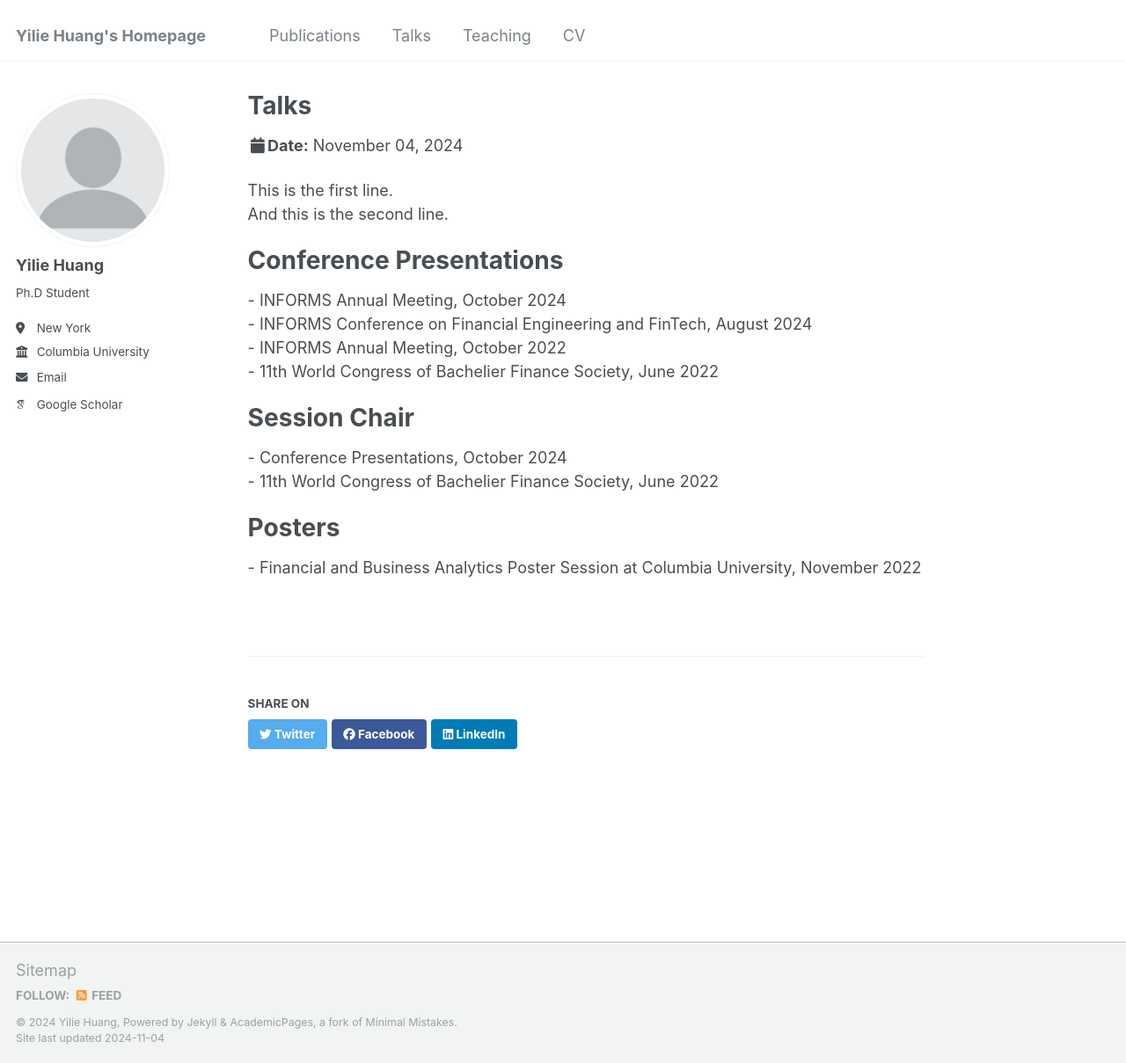
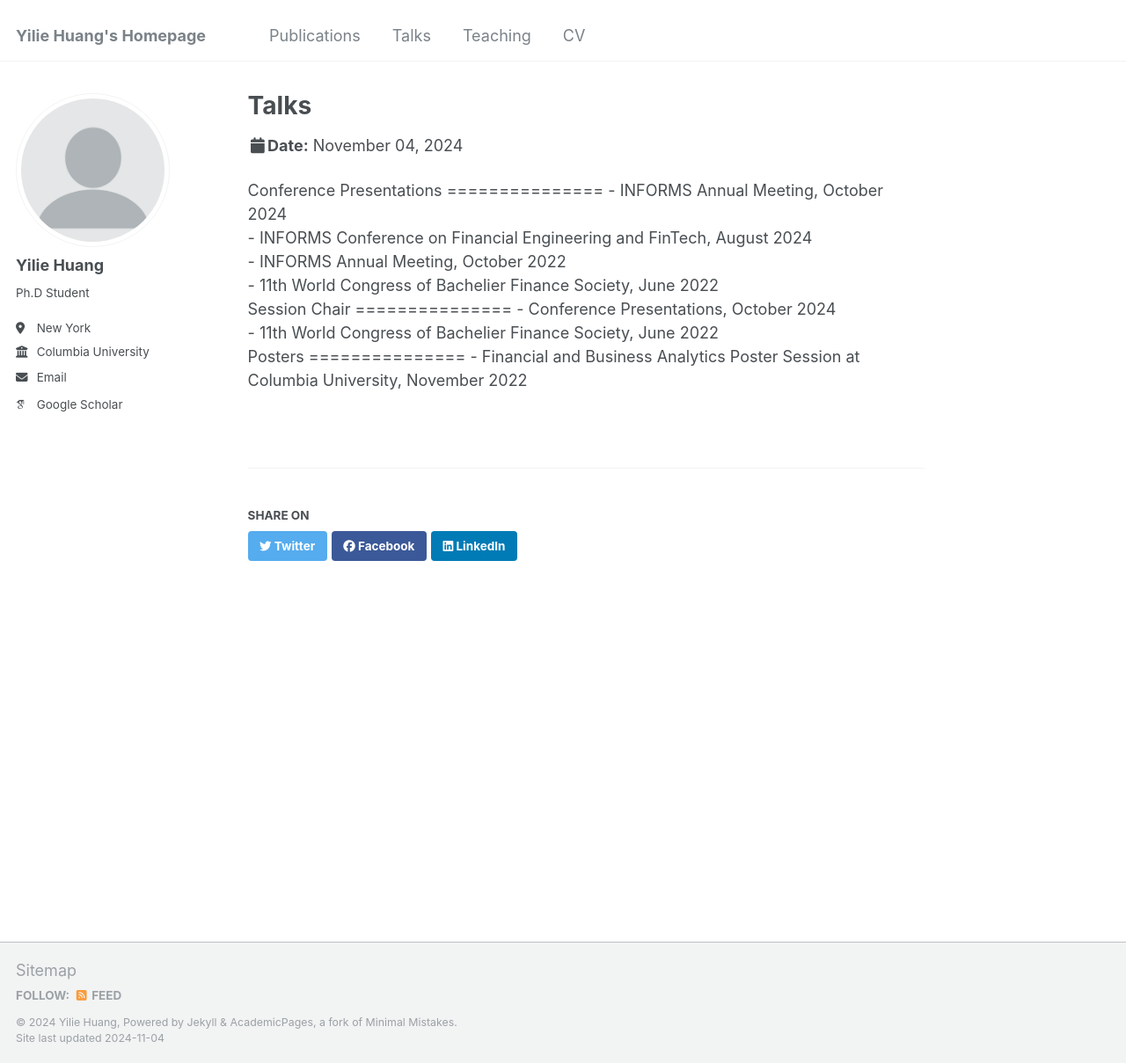
Before and after one commit to yiliehuang/yiliehuang.github.io, a Jekyll site: the page built from _talks/talks.md, in a window 1280 px wide and 1209 px high. Shown: the whole window at 88% size. Built offline with Jekyll 4.4.1, drawn with Linux system fonts in a browser that asks for light colours; some web fonts are replaced.

Commit message:
Update talks.md

```diff
--- a/_talks/talks.md
+++ b/_talks/talks.md
@@ -2,21 +2,21 @@
 collection: talks
 permalink: /talks/talks
 ---
-<p>This is the first line.<br>
-And this is the second line.</p>
+
+<p>
 
 Conference Presentations
 ===============
-<p>- INFORMS Annual Meeting, October 2024<br>
+- INFORMS Annual Meeting, October 2024<br>
 - INFORMS Conference on Financial Engineering and FinTech, August 2024<br>
 - INFORMS Annual Meeting, October 2022<br>
-- 11th World Congress of Bachelier Finance Society, June 2022</p>
+- 11th World Congress of Bachelier Finance Society, June 2022<br>
 
 Session Chair
 ===============
-<p>- Conference Presentations, October 2024<br>
-- 11th World Congress of Bachelier Finance Society, June 2022</p>
+- Conference Presentations, October 2024<br>
+- 11th World Congress of Bachelier Finance Society, June 2022<br>
 
 Posters
 ===============
-<p>- Financial and Business Analytics Poster Session at Columbia University, November 2022</p>
+- Financial and Business Analytics Poster Session at Columbia University, November 2022</p>
```
